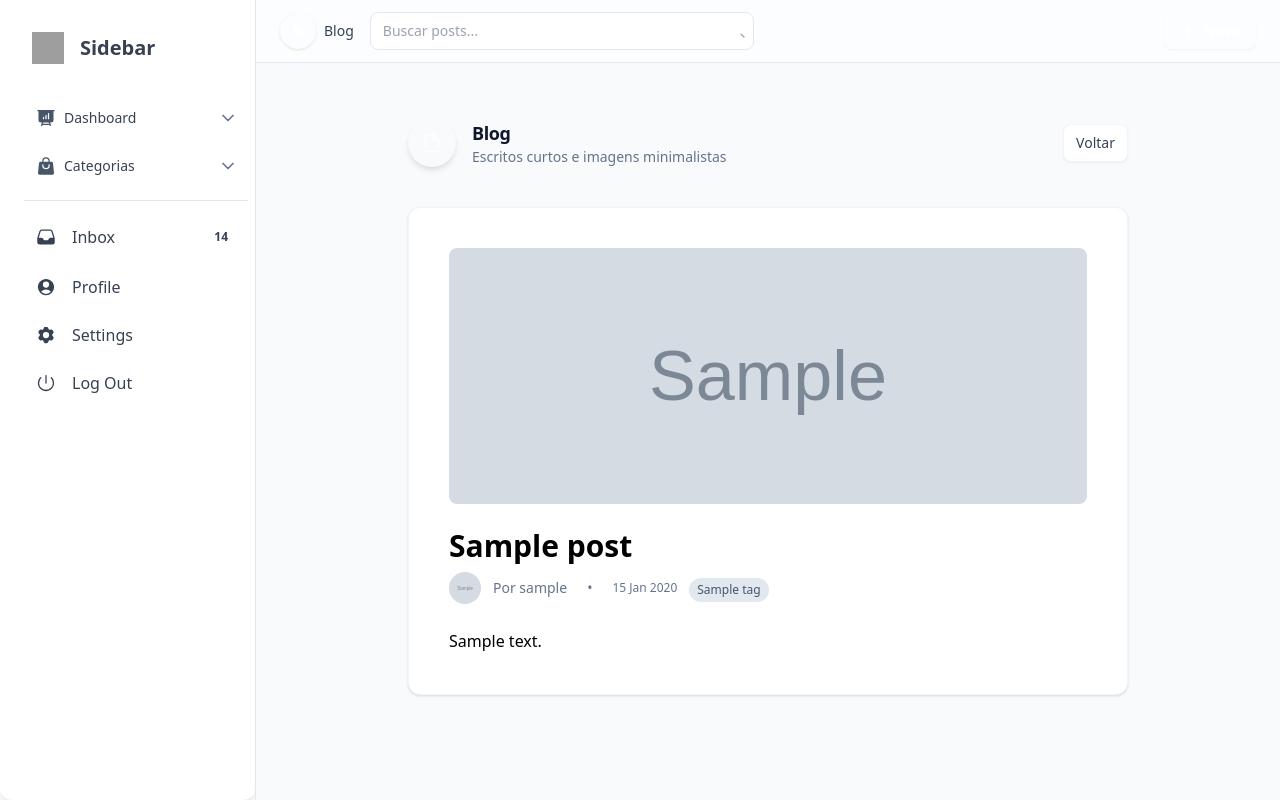
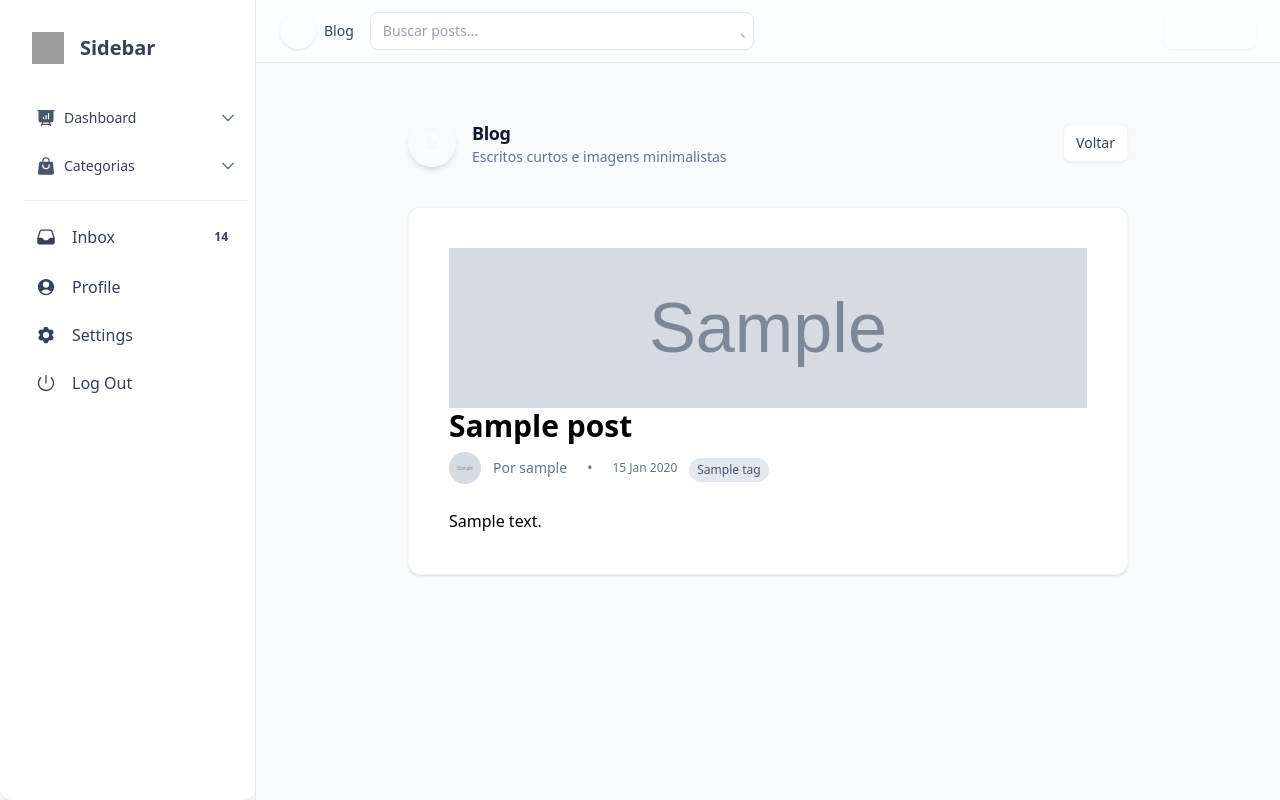
Before and after one commit to FelipeGa6riel/sales_blog, a Django app: a page that uses blog/templates/post_detail.html in a window 1280 px wide. Run offline with Django 5.2, Linux system fonts and the light colour scheme; tables that the repository leaves empty hold one stand-in row (values such as "Sample post"); grey boxes marked "Sample" are stand-in pictures; some libraries are stand-ins or nearby versions; grey boxes are pictures that could not be loaded.

Commit message:
Adjust the width of the image in post_detail

```diff
--- a/blog/templates/post_detail.html
+++ b/blog/templates/post_detail.html
@@ -76,7 +76,10 @@
                             {% if post.image %}
                                 <img src="{{ post.image.url }}"
                                      alt="{{ post.title }}"
-                                     class="w-full h-64 object-cover rounded-lg mb-6">
+                                       alt="{{ post.title }}"
+                                 loading="lazy"
+                                 width="640" height="256"
+                                 class="w-full h-40 object-cover" />
                             {% endif %}
                             <h2 class="text-2xl md:text-3xl font-bold mb-2">{{ post.title }}</h2>
                             <div class="flex items-center gap-3 mb-6 text-sm text-slate-500">
```
